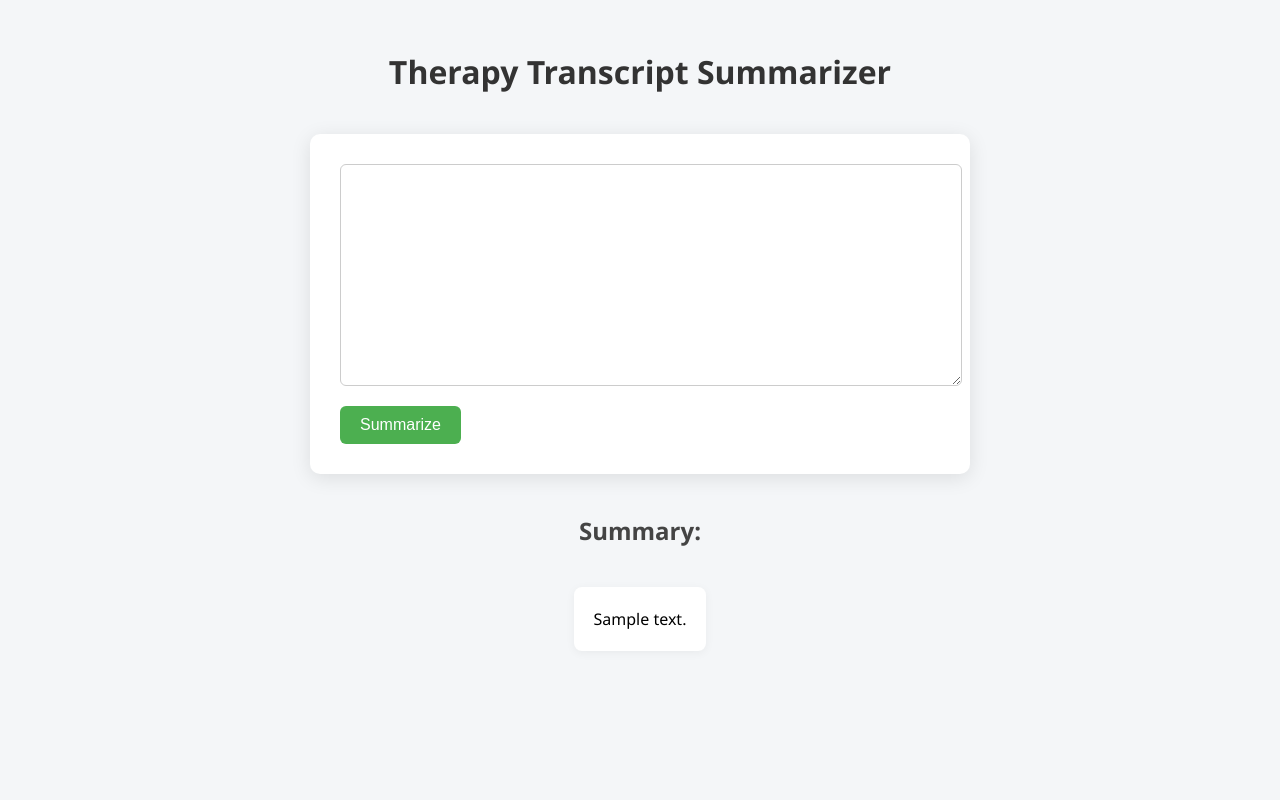
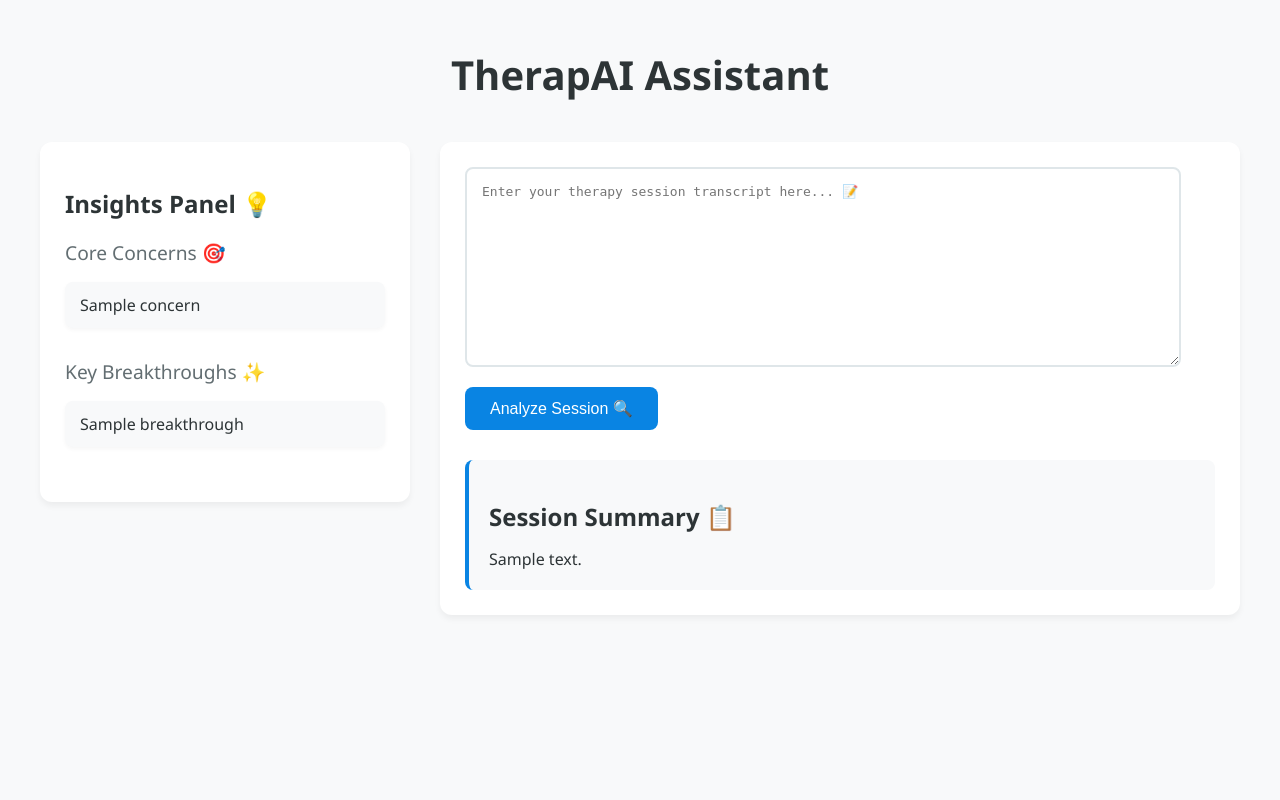
Before and after one commit to jessdepaz/TherapAI, a Flask app: template templates/index.html in a window 1280 px wide. Run offline with Flask 3, Linux system fonts and the light colour scheme; the template is opened without the code that fills it: most values are stand-ins (such as "Sample title", 1, 10 or a date in 2020).

Commit message:
Dashboard & UI Changes
Changed the look of things.

```diff
--- a/app.py
+++ b/app.py
@@ -1,10 +1,42 @@
 from flask import Flask, request, render_template
 from transformers import pipeline
+from collections import defaultdict
+import re
 
 app = Flask(__name__)
 
-# Load a summarization model that's better with conversations
+# Load models
 summarizer = pipeline("summarization", model="philschmid/bart-large-cnn-samsum")
+classifier = pipeline("zero-shot-classification")
+
+def extract_insights(text):
+    # Analyze core concerns
+    concerns = classifier(
+        text,
+        candidate_labels=["anxiety", "depression", "relationships", "work stress", "family issues", "self-esteem"],
+        multi_label=True
+    )
+
+    # Find breakthroughs using key phrases
+    breakthrough_patterns = [
+        r"(?i)(?:I\s+)?(?:realized|understood|discovered|learned)",
+        r"(?i)now\s+I\s+(?:see|understand|know)",
+        r"(?i)it\s+(?:becomes|became)\s+clear"
+    ]
+
+    breakthroughs = []
+    for pattern in breakthrough_patterns:
+        matches = re.finditer(pattern, text)
+        for match in matches:
+            # Increase context window from 50 to 150 characters
+            start = max(0, match.start() - 150)
+            end = min(len(text), match.end() + 150)
+            breakthroughs.append(text[start:end].strip())
+
+    return {
+        "concerns": [label for label, score in zip(concerns["labels"], concerns["scores"]) if score > 0.3],
+        "breakthroughs": breakthroughs[:3]  # Limit to top 3 breakthroughs
+    }
 
 @app.route("/", methods=["GET"])
 def home():
@@ -17,15 +49,22 @@ def summarize_text():
     # Generate summary
     summary = summarizer(
         transcript,
-        max_length=150,  # Keeps it concise but still meaningful
-        min_length=30,   # Avoids too-short outputs
-        do_sample=False  # Keeps it deterministic
+        max_length=150,
+        min_length=30,
+        do_sample=False
     )
+    summary_text = summary[0]['summary_text']
 
-    summary_text = summary[0]['summary_text']
-    final_output = f"<strong>Summary of your therapy session:</strong>  {summary_text}"
+    # Extract insights
+    insights = extract_insights(transcript)
 
-    return render_template("index.html", summary=final_output)
+    return render_template(
+        "index.html",
+        summary=f"<strong>Summary of your therapy session:</strong> {summary_text}",
+        concerns=insights["concerns"],
+        breakthroughs=insights["breakthroughs"]
+    )
 
 if __name__ == "__main__":
     app.run(debug=True)
+# app.py
--- a/templates/index.html
+++ b/templates/index.html
@@ -1,21 +1,162 @@
 <!DOCTYPE html>
 <html>
 <head>
-    <title>TherapAI Summarizer</title>
-    <link
-      rel="stylesheet"
-      href="{{ url_for('static', filename='styles.css') }}"
-    />
+    <title>TherapAI Summarizer 🧠</title>
+    <style>
+        body {
+            font-family: 'Segoe UI', system-ui, -apple-system, sans-serif;
+            margin: 0;
+            padding: 20px;
+            background-color: #f8f9fa;
+            color: #2d3436;
+        }
+        h1 {
+            text-align: center;
+            color: #2d3436;
+            margin-bottom: 40px;
+            font-size: 2.5em;
+            font-weight: 600;
+        }
+        .container {
+            display: flex;
+            gap: 30px;
+            max-width: 1200px;
+            margin: 0 auto;
+        }
+        .dashboard {
+            flex: 0 0 320px;
+            background-color: white;
+            padding: 25px;
+            border-radius: 12px;
+            height: fit-content;
+            box-shadow: 0 4px 6px rgba(0, 0, 0, 0.05);
+        }
+        .main-content {
+            flex: 1;
+            background-color: white;
+            padding: 25px;
+            border-radius: 12px;
+            box-shadow: 0 4px 6px rgba(0, 0, 0, 0.05);
+            max-width: calc(100% - 370px);
+        }
+        .insight-section {
+            margin-bottom: 30px;
+        }
+        .insight-section h2 {
+            color: #2d3436;
+            margin-bottom: 15px;
+            font-size: 1.5em;
+            font-weight: 600;
+        }
+        .insight-section h3 {
+            color: #636e72;
+            margin-bottom: 15px;
+            font-size: 1.2em;
+            font-weight: 500;
+        }
+        ul {
+            list-style-type: none;
+            padding-left: 0;
+        }
+        li {
+        margin-bottom: 12px;
+        padding: 12px 15px;
+        background-color: #f8f9fa;
+        border-radius: 8px;
+        box-shadow: 0 2px 4px rgba(0,0,0,0.04);
+        transition: transform 0.2s ease;
+        white-space: pre-wrap;      /* Preserves whitespace and wraps */
+        word-wrap: break-word;      /* Breaks long words */
+        overflow-wrap: break-word;  /* Ensures text wraps */
+        }
+        li:hover {
+            transform: translateY(-2px);
+        }
+        textarea {
+            width: calc(100% - 34px);
+            padding: 15px;
+            border: 2px solid #dfe6e9;
+            border-radius: 8px;
+            margin-bottom: 15px;
+            font-size: 1em;
+            resize: vertical;
+            min-height: 200px;
+            box-sizing: border-box;
+            transition: border-color 0.3s ease;
+        }
+        textarea:focus {
+            outline: none;
+            border-color: #74b9ff;
+        }
+        button {
+            background-color: #0984e3;
+            color: white;
+            border: none;
+            padding: 12px 25px;
+            border-radius: 8px;
+            cursor: pointer;
+            font-size: 1em;
+            font-weight: 500;
+            transition: all 0.3s ease;
+        }
+        button:hover {
+            background-color: #0062cc;
+            transform: translateY(-2px);
+        }
+        .summary {
+            margin-top: 30px;
+            padding: 20px;
+            background-color: #f8f9fa;
+            border-radius: 8px;
+            border-left: 4px solid #0984e3;
+        }
+        .summary h2 {
+            color: #2d3436;
+            margin-bottom: 15px;
+            font-size: 1.5em;
+            font-weight: 600;
+        }
+    </style>
 </head>
 <body>
-    <h1>Therapy Transcript Summarizer</h1>
+    <h1>TherapAI Assistant</h1>
+    <div class="container">
+        {% if summary %}
+        <div class="dashboard">
+            <div class="insight-section">
+                <h2>Insights Panel 💡</h2>
+                <h3>Core Concerns 🎯</h3>
+                <ul>
+                    {% for concern in concerns %}
+                    <li>{{ concern }}</li>
+                    {% endfor %}
+                </ul>
+            </div>
+            <div class="insight-section">
+                <h3>Key Breakthroughs ✨</h3>
+                <ul>
+                    {% for breakthrough in breakthroughs %}
+                    <li>{{ breakthrough }}</li>
+                    {% endfor %}
+                </ul>
+            </div>
+        </div>
+        {% endif %}
+
+        <div class="main-content">
             <form action="/summarize_text" method="post">
-      <textarea name="text" rows="10" cols="50"></textarea><br />
-      <button type="submit">Summarize</button>
+                <textarea name="text" rows="10" placeholder="Enter your therapy session transcript here... 📝"></textarea>
+                <br>
+                <button type="submit">Analyze Session 🔍</button>
             </form>
+
             {% if summary %}
-    <h2>Summary:</h2>
-    <p>{{ summary|safe }}</p>
+            <div class="summary">
+                <h2>Session Summary 📋</h2>
+                {{ summary|safe }}
+            </div>
             {% endif %}
+        </div>
+    </div>
 </body>
 </html>
```
Lines whose indentation alone changed are shown as unchanged.
